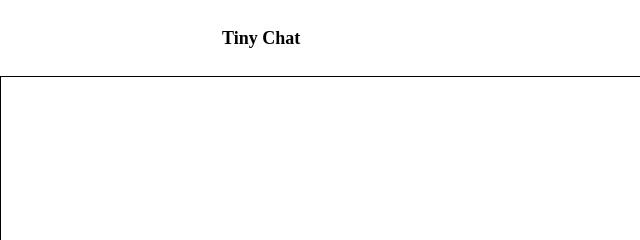
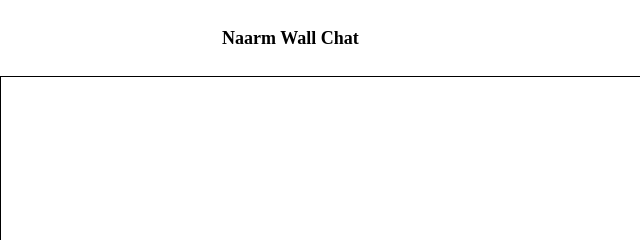
Before and after one commit to fletchersc0/tiny-chat, a plain HTML site: page index.html in a window 1280 px wide. Shown: the top 240 px of the page, 0-640 px from the left. Drawn offline with nearby package versions, Linux system fonts and the light colour scheme.

Commit message:
Update index.html

```diff
--- a/index.html
+++ b/index.html
@@ -3,7 +3,7 @@
 <head>
 <meta charset="utf-8" />
 <meta name="viewport" content="width=device-width, initial-scale=1, viewport-fit=cover" />
-<title>Tiny Chat — Single Room (Plaintext, Mobile-safe)</title>
+<title>Naarm Wall Chat</title>
 <style>
   /* ======= Plain, text-first aesthetic ======= */
   * { box-sizing: border-box; }
@@ -140,7 +140,7 @@
   <header>
     <div class="wrap">
       <div class="head-row">
-        <h1>Tiny Chat</h1>
+        <h1>Naarm Wall Chat</h1>
       </div>
       <div id="presence" aria-live="polite"></div>
       <div id="typing" aria-live="polite"></div>
```
